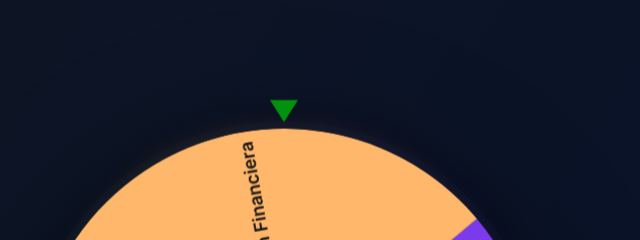
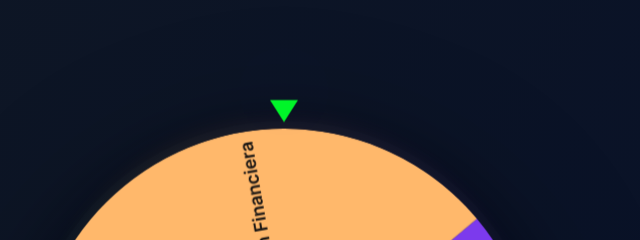
Before and after one commit to Nachoromero1/Proyecto-EscTec, a plain HTML site: page index.html in a window 1280 px wide. Shown: the top 240 px of the page, 356-996 px from the left. Drawn offline with Linux system fonts and the light colour scheme.

Commit message:
ya ni idea

```diff
--- a/style.css
+++ b/style.css
@@ -5,9 +5,9 @@
     --card: rgba(255,255,255,0.03);
     --muted: rgba(255,255,255,0.6);
     --accent: #e2e8f0;
-    --neon-1: #02920e; /* mint */
+    --neon-1: #00f529; /* mint */
     --neon-2: #7c3aed; /* violet */
-    --neon-3: #1feb04; /* warm */
+    --neon-3: #ffb86b; /* warm */
     --danger: #ff5c7c;
     --success: #35e089;
   }
```
Also changed, not shown: app.js (+75 -0 lines).
